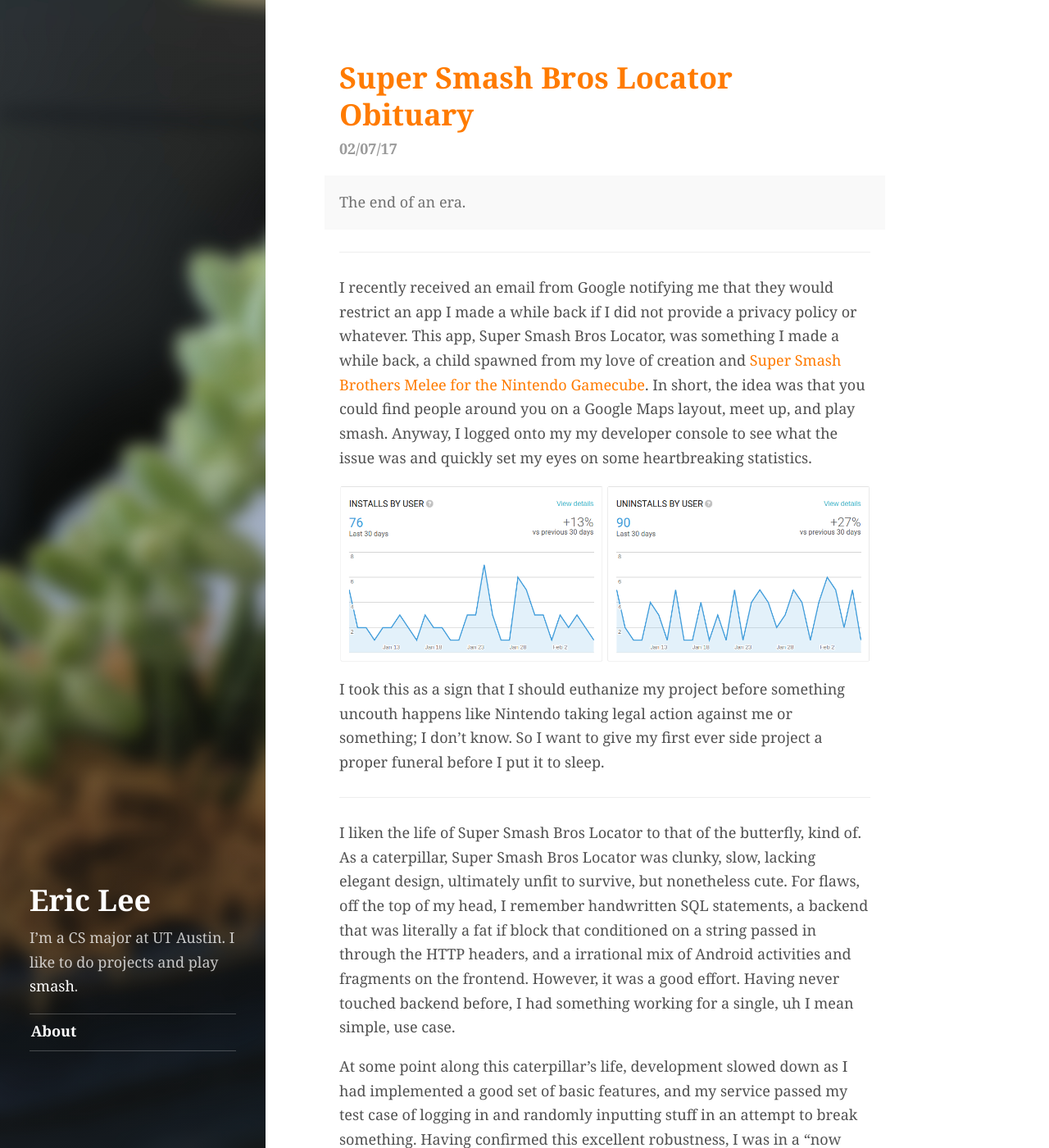
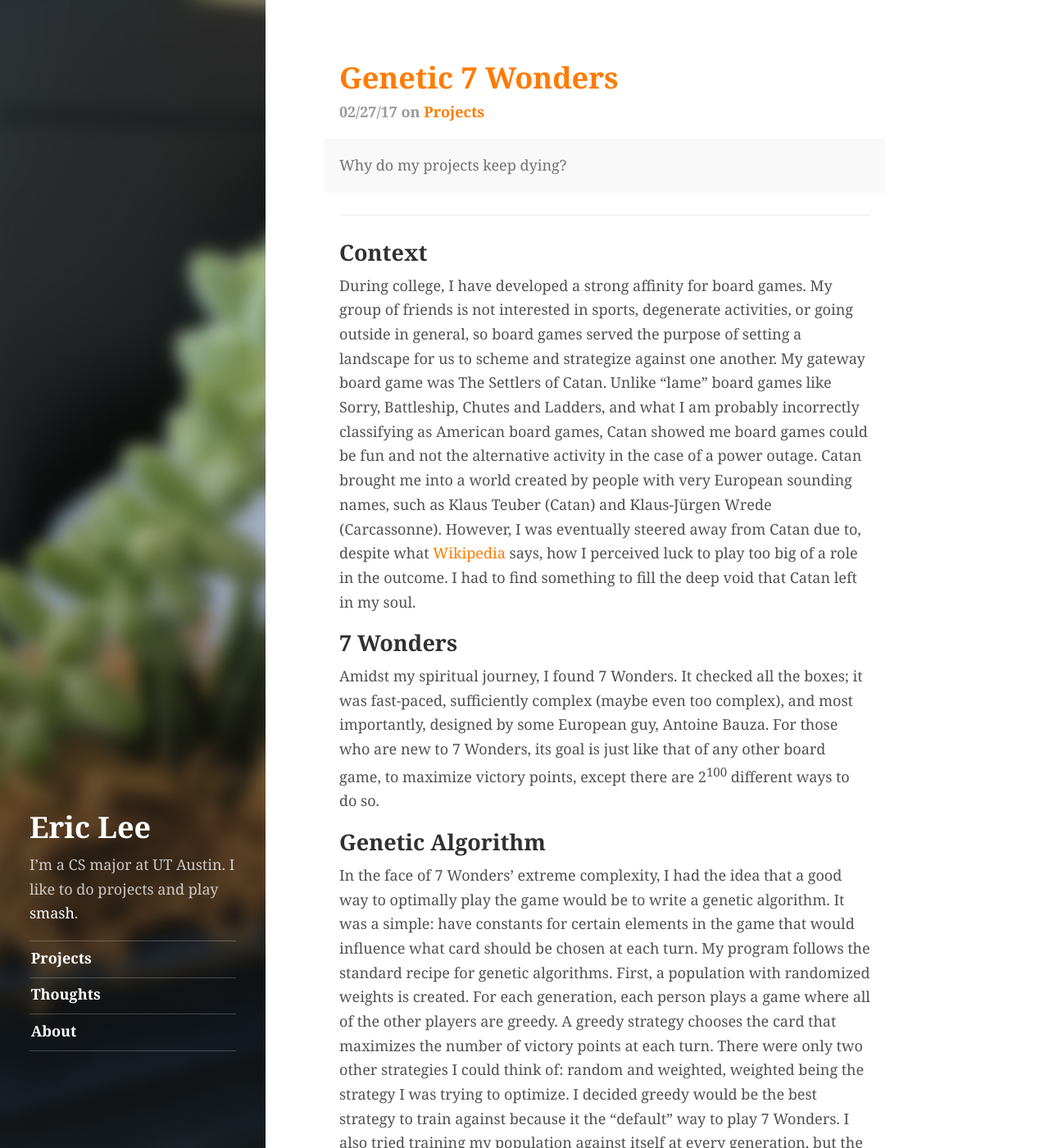
Before and after one commit to ericlee123/ericlee123.github.io, a Jekyll site: the page built from index.html, in a window 1280 px wide and 1400 px high. Shown: the whole window at 82% size. Built offline with Jekyll 4.4.1, drawn with Linux system fonts in a browser that asks for light colours; the list of posts is cut into pages by our own code; some of the changed text lies outside the part shown.

Commit message:
genetic 7 wonders post

```diff
--- a/_config.yml
+++ b/_config.yml
@@ -25,7 +25,7 @@
   I'm a CS major at UT Austin. I like to do projects and play [smash](https://en.wikipedia.org/wiki/Super_Smash_Bros._Melee).
 
 # The tags listed as entries in the sidebar
-sidebar_tags:        []
+sidebar_tags:        [projects, thoughts]
 
 # Fallback image and color if not overwritten for tag or post
 image:               /public/img/succulent-blurry.jpg
--- a/_data/tags.yml
+++ b/_data/tags.yml
@@ -13,17 +13,17 @@
 
 # defaults
 
-hyde:
-  name: Hyde
-  image: /hydejack/public/img/hyde.jpg
-  color: '#949667'
+projects:
+  name: Projects
+  image:
+  color:
   description: >
-    Hyde is a brazen two-column Jekyll theme that pairs a prominent sidebar with uncomplicated content.
-    It’s based on Poole, the Jekyll butler.
+    Doing side projects is my favorite aspect of being in the field of computer science.
+    They completely follow your own direction, pace, and creativity.
 
-jekyll:
-  name: Jekyll
-  image: /hydejack/public/img/jekyll.jpg
-  color: '#949667'
+thoughts:
+  name: Thoughts
+  image:
+  color: '#6859cc'
   description: >
-    Jekyll is a static site generator, an open-source tool for creating simple yet powerful websites of all shapes and sizes.
+    Just things I think about.
--- a/_posts/2017-02-07-super-smash-bros-locator-obituary.md
+++ b/_posts/2017-02-07-super-smash-bros-locator-obituary.md
@@ -1,6 +1,7 @@
 ---
 layout: post
-title: Super Smash Bros Locator Obituary
+title: 'Super Smash Bros Locator Obituary'
+tags: [projects]
 description: >
   The end of an era.
 ---
@@ -61,7 +62,6 @@
 but our users saw the same unfit-to-survive caterpillar with a pair of paper-mache wings haphazardly
 glued onto its back.
 
-
 <div style="width:100%;height:200px">
   <img src="/public/img/ssbl/majestic-butterfly.jpg" style="float:left;width:52.56%;height:100%" title="what we saw"/>
   <img src="/public/img/ssbl/caterpillar-with-wings.png" style="float:right;width:45%;height:100%" title="what they saw"/>
--- /dev/null
+++ b/_posts/2017-02-27-genetic-7-wonders-postmortem.md
@@ -0,0 +1,130 @@
+---
+layout: post
+title: 'Genetic 7 Wonders'
+tags: [projects]
+description: >
+  Why do my projects keep dying?
+---
+
+## Context
+
+During college, I have developed a strong affinity for board games. My
+group of friends is not interested in sports, degenerate activities, or going
+outside in general, so board games served the purpose of setting a landscape
+for us to scheme and strategize against one another. My gateway board
+game was The Settlers of Catan. Unlike "lame" board games like Sorry,
+Battleship, Chutes and Ladders, and what I am probably incorrectly classifying
+as American board games, Catan showed me board games could be fun and not the
+alternative activity in the case of a power outage. Catan brought me into a
+world created by people with very European sounding names, such as Klaus Teuber
+(Catan) and Klaus-Jürgen Wrede (Carcassonne). However, I was eventually steered
+away from Catan due to, despite what
+[Wikipedia](https://en.wikipedia.org/wiki/Catan) says, how I perceived luck to
+play too big of a role in the outcome. I had to find something to fill the deep
+void that Catan left in my soul.
+
+## 7 Wonders
+
+Amidst my spiritual journey, I found 7 Wonders. It checked all the boxes; it
+was fast-paced, sufficiently complex (maybe even too complex), and most
+importantly, designed by some European guy, Antoine Bauza. For those who
+are new to 7 Wonders, its goal is just like that of any other board game,
+to maximize victory points, except there are 2<sup>100</sup> different ways to
+do so.
+
+## Genetic Algorithm
+
+In the face of 7 Wonders' extreme complexity, I had the idea that a good way to
+optimally play the game would be to write a genetic algorithm. It was a simple:
+have constants for certain elements in the game that would influence
+what card should be chosen at each turn. My program follows the standard recipe
+for genetic algorithms. First, a population with randomized weights is created.
+For each generation, each person plays a game where all of the other
+players are greedy. A greedy strategy chooses the card that
+maximizes the number of victory points at each turn. There were only two other
+strategies I could think of: random and weighted, weighted being the strategy I
+was trying to optimize. I decided greedy would be the best strategy to train
+against because it the "default" way to play 7 Wonders. I also tried training my
+population against itself at every generation, but the results were mixed. (I
+think training the population against itself would possibly end up with weights
+being tuned to some sort of suboptimal metagame that would develop among the
+population.) After playing the population against a greedy strategy, each
+player would be assigned a fitness score based on their final number of victory
+points. In my algorithm, I set the fitness equal to the square of the victory
+points as to further bias towards better performing players. To generate the
+next generation, the population would breed using a roulette selection method.
+Also, with a small probability, mutations would give the weights a small nudge.
+
+To actually assess whether or not the population improved, at the end, I
+compared the evolved population with a greedy, a random, and the first
+generation population of equal size. Specifically, given a pair of populations,
+each player would play a game with greedy opponents and the total number of
+victory points would be summed up for each population. I performed this 100
+times for each pair to mask the effects of random chance.
+
+## Results
+
+It doesn't work. In fact, according to my methods of measuring improvement my
+genetic algorithm makes the population worse. The comparison at the end shows
+that the evolved population loses against the first generation with a very high
+probability. It also seems like the higher the number of generations the
+population evolves for, the higher the probability becomes. Both the evolved
+and first generation perform better than a greedy or random strategy. Because
+of this, it almost seems like the process of evolution accomplishes nothing
+except making things worse.
+
+<div style="padding-top:8px;padding-bottom:16px;">
+  <img src="/public/img/7w/evolution-results.png"
+       style="display:block;
+              margin:auto;
+              width:66%;"/>
+  <figcaption style="text-align:center;font-size:14px;color:gray;">Generations: 100, Population Size: 1000</figcaption>
+</div>
+
+To begin my postmortem, I do acknowledge that I could have made my weights
+better and more specific, but based on my current results I doubt that would
+improve much, if at all. There are 2 things that come to mind as to why my
+genetic algorithm failed to work.
+
+First is the parameter space. I came up with a set of 9 constants for each
+notion of value: money, military points, resources, science, etc. Additionally,
+I have 3 sets of these, one for each age. Basically, I have this 27 dimensional
+space to find some sort of combination of weights at a local maximum. Without a
+large enough population, it's possible that this 27 dimensional space would not
+be densely packed enough to find any coherent local maximum.
+
+The second idea that comes to mind is how big of a role
+randomness plays in 7 Wonders. Empirically, when I have played this game with
+my friends, there is little consistency with how we place among games.
+It's possible we all just suck, but it's unlikely. My theory
+is 7 Wonders is extremely luck based, but this aspect is hidden behind a
+plethora of rules and game mechanics. To support my claim, I'll explain my
+thought process for developing a strategy. Let's say I have a strategy that I
+want to follow throughout the game, for example, focusing on building science
+cards. The success of this strategy will largely depend on which cards my
+opponents choose from as the game progresses. If they also want to concentrate
+on science, then we will be competing for the same resources. Okay, that's fine;
+it's not expected that such a simple strategy would consistently perform well.
+I'll modify my strategy to follow for "paths" that my opponents aren't taking,
+which, in theory, would mean less competition, for the resources I seek. Given
+that everyone's cards are public, I can infer what my opponents are going for
+by looking at their board. Now, what if the "paths" my opponents
+take do not work out for them, and they decide to switch plans midgame? From
+my experience this happens more often than not. From my experience, rarely does
+the distribution and cycling of cards line up perfectly with my initial plans.
+At this point, my current model of the game is a group of people each with their
+own not-necessarily-unique plan, that has a high chance of switching, possibly
+more than once. This is something my shoddy little genetic algorithm cannot
+perform well with. It seems like the largest deciding factor of success is what
+cards end up in your hand as the game goes on. It's not complete chaos, but to
+me, it seems very close. Perhaps, a super large multilayer deep neural network
+that takes the entire state of the game as input and outputs a score for each
+card could do well.
+
+## Conclusion
+
+I've decided to put this on project indefinitely on hold, maybe to be picked up
+again after I learn more about machine learning or artificial intelligence. The
+[code](https://github.com/ericlee123/genetic-7-wonders) can be found on my
+GitHub for anyone who does not want to go through the nightmare of coding up
+every mechanic of 7 Wonders.s
--- /dev/null
+++ b/tag/projects.md
@@ -0,0 +1,5 @@
+---
+layout: blog-by-tag
+tag: projects
+permalink: /tag/projects/
+---
```
Also changed, not shown: tag/hyde.md (deleted, +0 -5 lines), tag/jekyll.md (deleted, +0 -5 lines), tag/thoughts.md (added, +5 -0 lines), public/img/7w/evolution-results.png (added).
